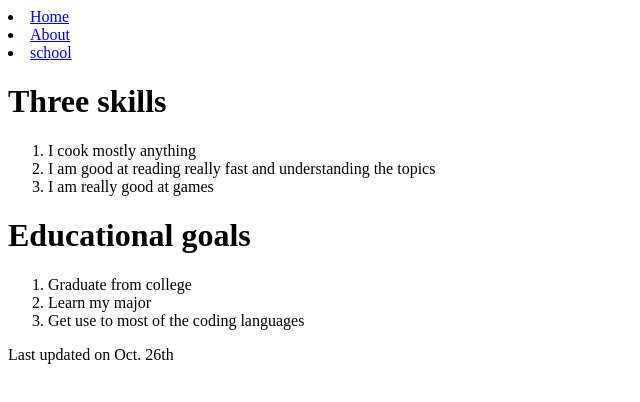
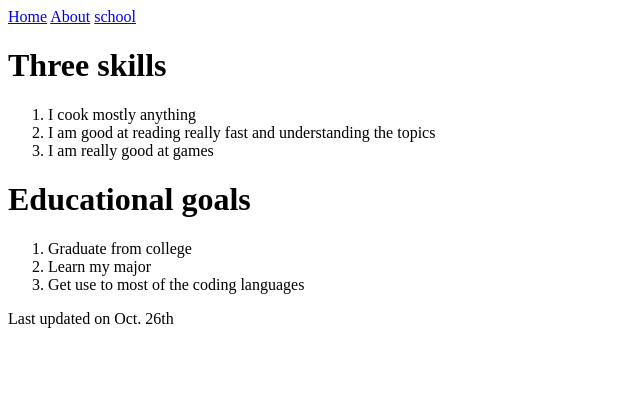
Before and after one commit to Umonto/CIS162, a plain HTML site: page about.html in a window 1280 px wide. Shown: the whole page, without its empty margins (0-640 px from the left). Drawn offline with Linux system fonts and the light colour scheme.

Commit message:
Update about.html

```diff
--- a/about.html
+++ b/about.html
@@ -6,9 +6,9 @@
  </head>
  <body>
  <nav>
-		<li><a href="index.html">Home</a></li>
-		<li><a href="about.html">About</a></li>
-		<li><a href="School.html">school</a> </li>
+		<a href="index.html">Home</a>
+		<a href="about.html">About</a>
+		<a href="School.html">school</a>
 		</nav>
 <h1><strong> Three skills</strong></h1>
 <ol>
```
